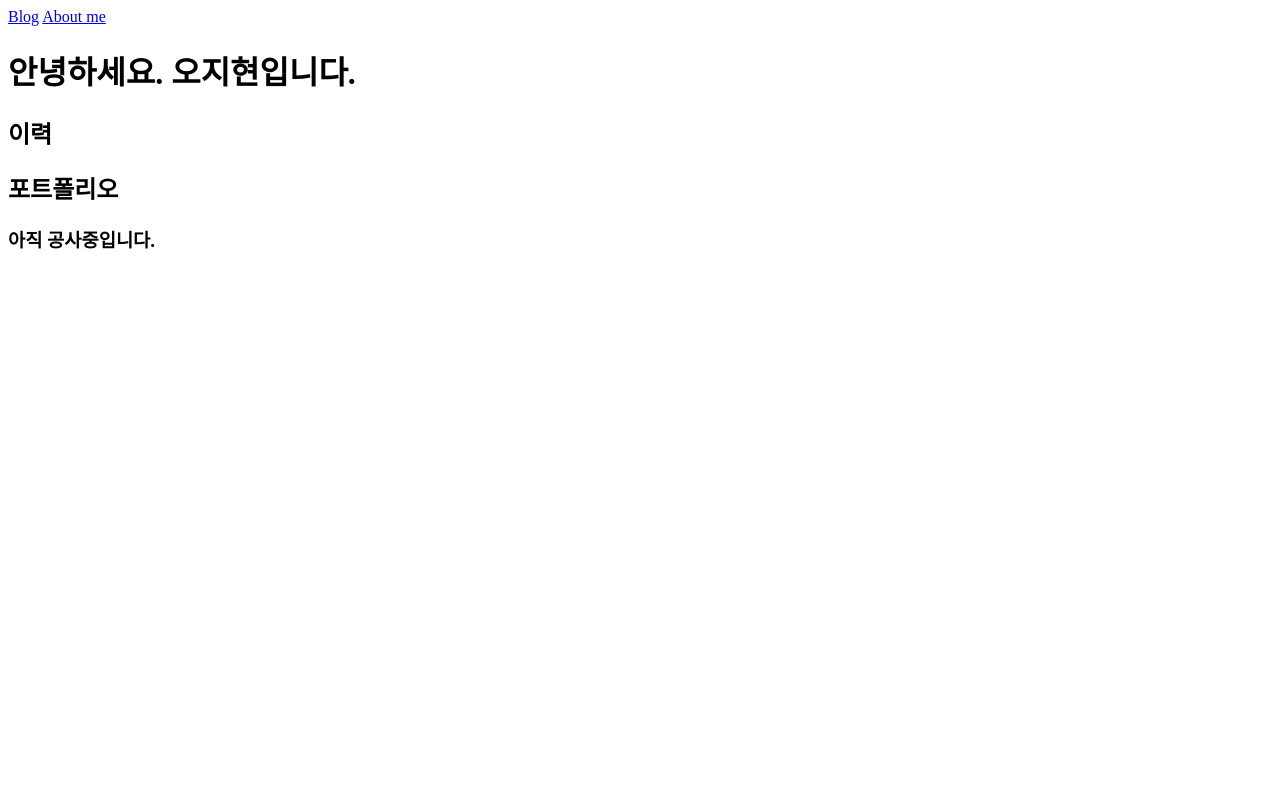
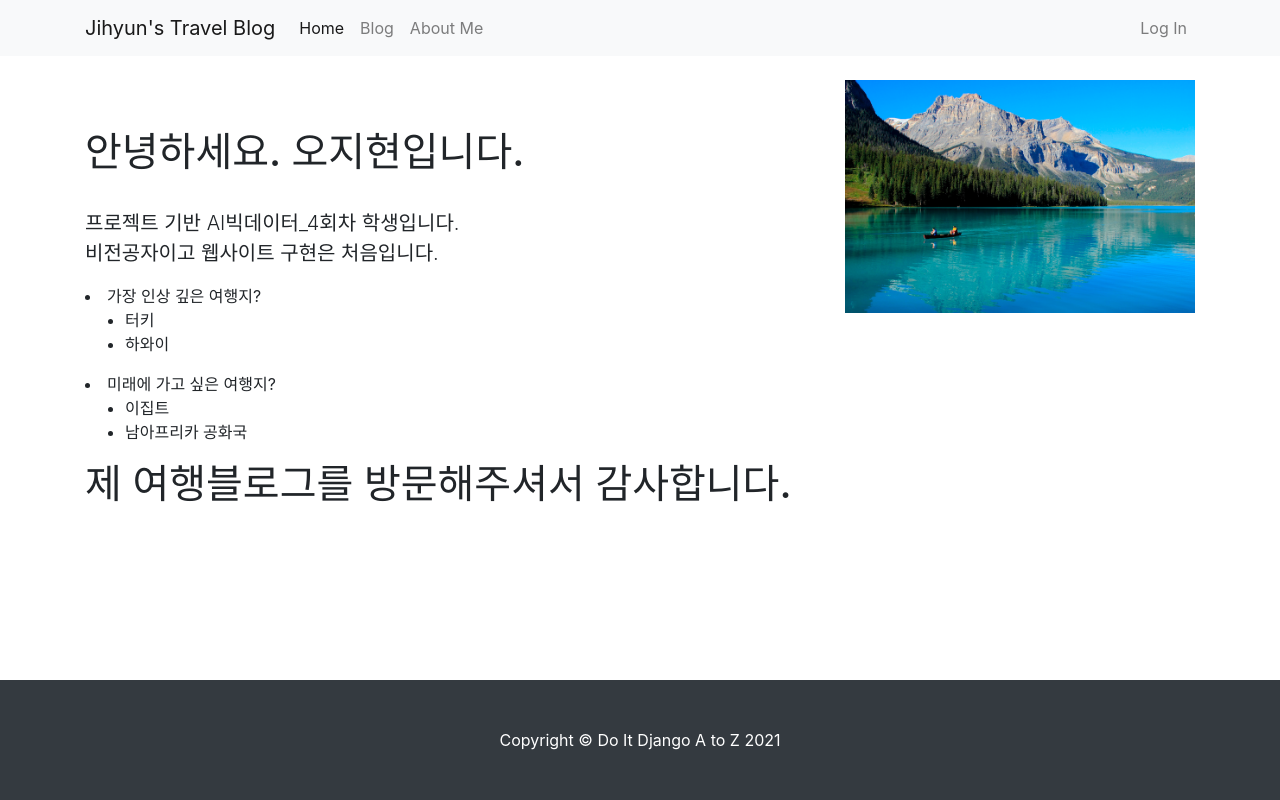
Before and after one commit to ojihyun0823/do_it_django_a_to_z_1, a Django app: page /about_me/ in a window 1280 px wide. Run offline with Django 4.2, Linux system fonts and the light colour scheme; some libraries are stand-ins or nearby versions.

Commit message:
introduction

```diff
--- /dev/null
+++ b/single_pages/static/single_pages/css/about_me.css
@@ -0,0 +1,3 @@
+.margin-for-footer {
+    margin-bottom: 130px;
+}
--- a/single_pages/templates/single_pages/about_me.html
+++ b/single_pages/templates/single_pages/about_me.html
@@ -1,18 +1,80 @@
 <!DOCTYPE html>
+{% load static %}
 <html lang="ko">
 <head>
     <meta charset="UTF-8">
-    <title>안녕하세요.</title>
+    <title>About Me</title>
+
+    <link rel="stylesheet" href="{% static 'blog/bootstrap/bootstrap.min.css' %}" media="screen">
+    <link rel="stylesheet" href="{% static 'single_pages/css/about_me.css' %}" media="screen">
+
+    <script src="https://kit.fontawesome.com/ea191b945b.js" crossorigin="anonymous"></script>
 </head>
 <body>
-<nav>
-    <a href="/blog/">Blog</a>
-    <a href="/about_me/">About me</a>
-</nav>
 
-<h1>안녕하세요. 오지현입니다.</h1>
-<h2>이력</h2>
-<h2>포트폴리오</h2>
-<h3>아직 공사중입니다.</h3>
+{% include 'blog/navbar.html' %}
+
+<section>
+    <div class="container mt-4">
+        <div class="row">
+            <div class="col-lg-8">
+                <h1 class="mt-5">안녕하세요. 오지현입니다.</h1>
+                <br/>
+                <p class="lead">
+                    프로젝트 기반 AI빅데이터_4회차 학생입니다.<br/>
+                    비전공자이고 웹사이트 구현은 처음입니다.
+                </p>
+
+
+                    <li>
+                        가장 인상 깊은 여행지?
+                    </li>
+                <ul>
+                <li>터키</li>
+                <li>하와이</li>
+                </ul>
+
+                <li>
+                    미래에 가고 싶은 여행지?
+                </li>
+                <ul>
+                    <li>이집트</li>
+                    <li>남아프리카 공화국</li>
+                </ul>
+            </div>
+            <div class="col-lg-4">
+                <img class="img-fluid" src="{% static 'single_pages/images/yoho_national_park.jpg' %}">
+
+            </div>
+        </div>
+    </div>
+</section>
+
+<section class="bd-light margin-for-footer">
+    <div class="container">
+        <div class="row">
+            <div class="col-12">
+                <h1>제 여행블로그를 방문해주셔서 감사합니다.</h1>
+           </div>
+        </div>
+    </div>
+</section>
+
+<div class="fixed-bottom">
+{% include 'blog/footer.html' %}
+</div>
+
+
+
+
+<script src="https://code.jquery.com/jquery-3.4.1.slim.min.js"
+        integrity="sha384-J6qa4849blE2+poT4WnyKhv5vZF5SrPo0iEjwBvKU7imGFAV0wwj1yYfoRSJoZ+n"
+        crossorigin="anonymous"></script>
+<script src="https://cdn.jsdelivr.net/npm/popper.js@1.16.0/dist/umd/popper.min.js"
+        integrity="sha384-Q6E9RHvbIyZFJoft+2mJbHaEWldlvI9IOYy5n3zV9zzTtmI3UksdQRVvoxMfooAo"
+        crossorigin="anonymous"></script>
+<script src="https://stackpath.bootstrapcdn.com/bootstrap/4.4.1/js/bootstrap.min.js"
+        integrity="sha384-wfSDF2E50Y2D1uUdj0O3uMBJnjuUD4Ih7YwaYd1iqfktj0Uod8GCExl3Og8ifwB6"
+        crossorigin="anonymous"></script>
 </body>
 </html>
```
Also changed, not shown: single_pages/static/single_pages/images/yoho_national_park.jpg (added), single_pages/templates/single_pages/landing.html (line endings or trailing spaces).
